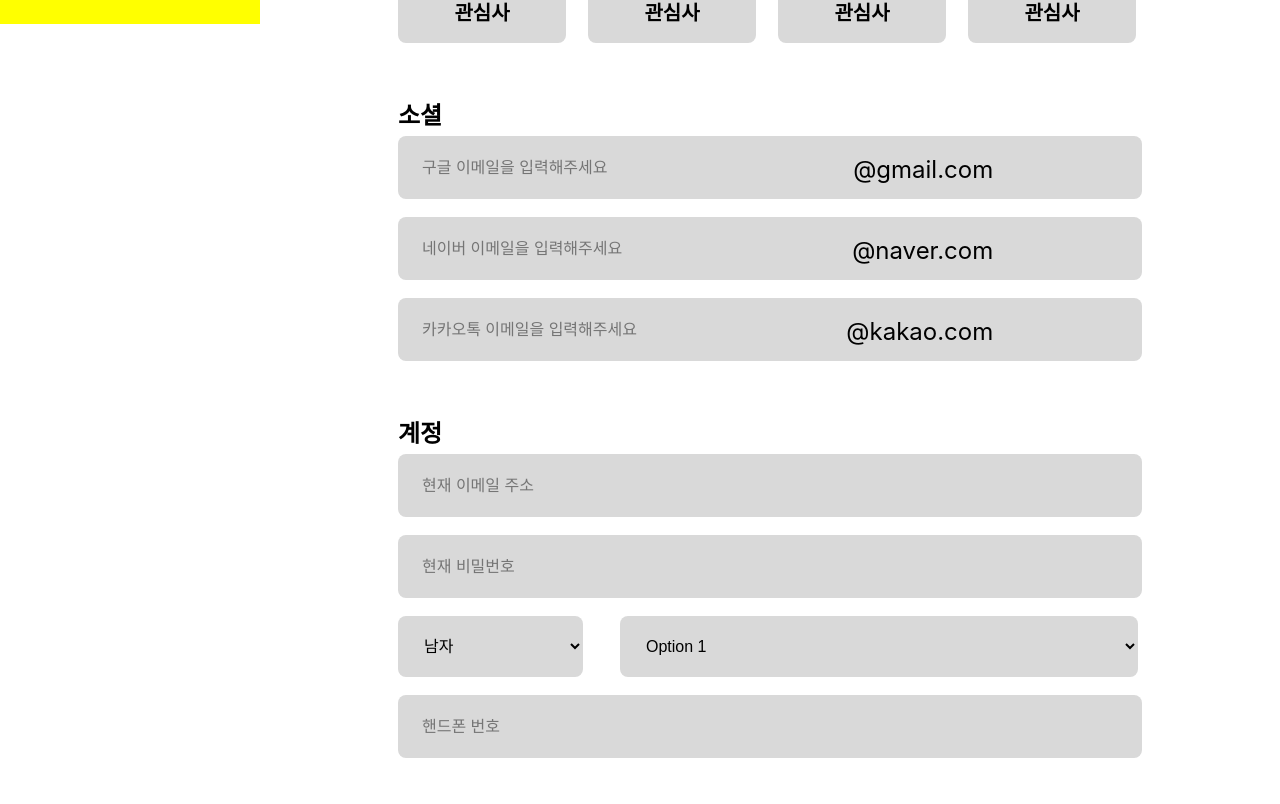
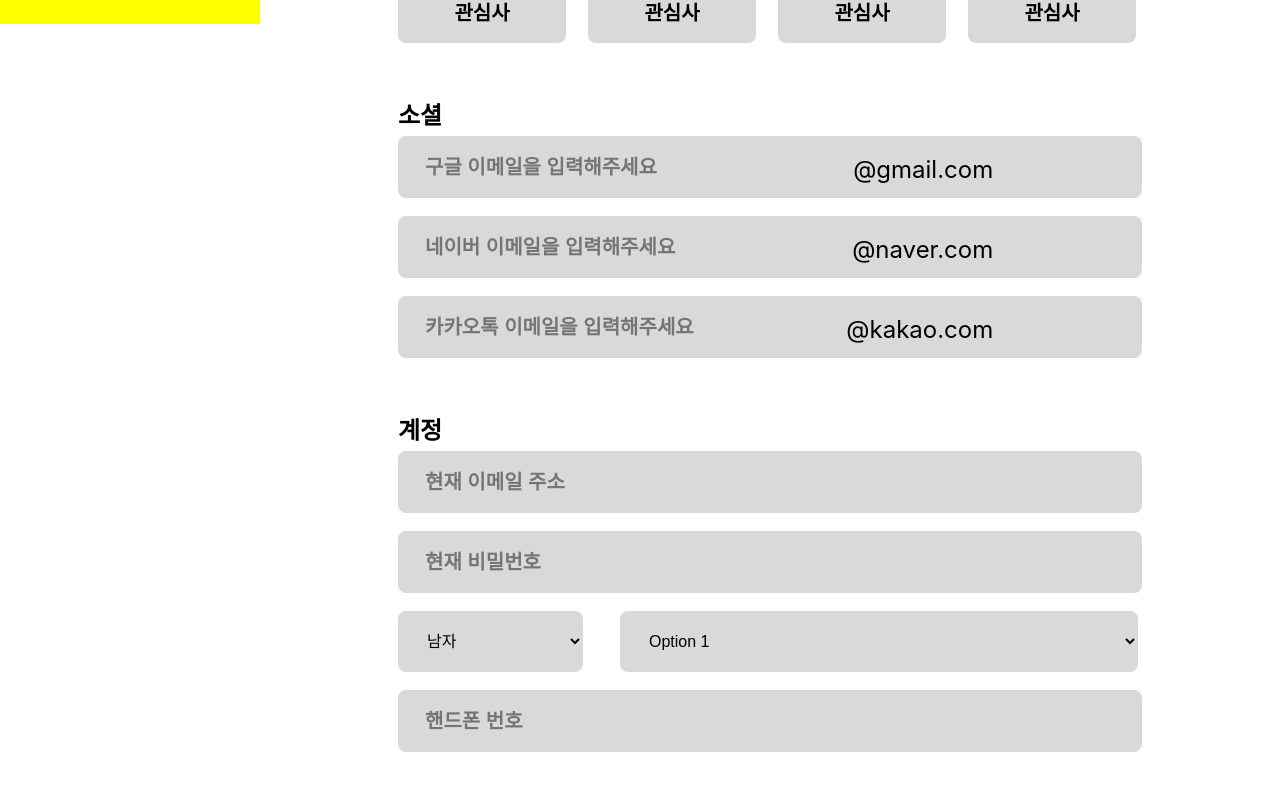
Before and after one commit to PrograMemo-Groom/TeamMemoFlow, a React app: page /setting in a window 1280 px wide. Shown: the part 776-1580 px from the top of the page. Built offline with nearby package versions, Linux system fonts and the light colour scheme.

Commit message:
💄 세팅 페이지 css 속성 순서 변경 및 mixins 활용 순서: 박스 사이징 -> 타이포그래피 -> 배경, 색상 -> 기능  ref: #54

```diff
--- a/src/pages/setting/Setting.module.scss
+++ b/src/pages/setting/Setting.module.scss
@@ -1,19 +1,20 @@
 @import "../../styles/mixins";
 @import "../../styles/variables";
 
-.container{
-  @include flex-center;
-  flex-direction: column;
+.container {
+  @include flex-column-center;
   margin-top: 50px;
-  .bottomItem{
-    display: flex;
-    flex-direction: column;
+
+  .bottomItem {
+    @include flex-column;
     width: 740px;
     gap: 22px;
+    margin-top: 185px;
+
     font-size: $font-size-base;
     font-weight: bold;
-    margin-top: 185px;
-    & > *:last-child{
+
+    & > *:last-child {
       color: #DC1414;
     }
   }
--- a/src/pages/setting/components/Account.module.scss
+++ b/src/pages/setting/components/Account.module.scss
@@ -2,45 +2,43 @@
 @import "../../../styles/mixins";
 
 fieldset {
+  @include flex-column;
   width: 740px;
   margin-top: 61px;
-  display: flex;
-  flex-direction: column;
   gap: 18px;
 
-  legend{
+  legend {
+    margin-bottom: 8px;
+
     font-size: $font-size-header;
     font-weight: 600;
-    margin-bottom: 8px;
   }
 
   .commonInput {
+    @include common-input;
+  }
+
+  form {
+    @include flex-between;
     width: 740px;
-    height: 61px;
-    border-radius: 8px;
-    background: #D9D9D9;
-    text-indent: 22px;
-    font-size: $font-size-base;
+  }
+
+  select {
     border: none;
-  }
-  form{
-    width: 740px;
-    @include flex-between;
-  }
-  select{
-    border: none;
-    background: #D9D9D9;
     border-radius: 8px;
     height: 61px;
+
     font-size: $font-size-base;
-   text-indent: 22px;
+    text-indent: 25px;
+
+    background: #D9D9D9;
   }
 
-  .gender{
+  .gender {
     width: 25%;
   }
-  .birth{
+
+  .birth {
     width: 70%;
   }
-
 }
--- a/src/pages/setting/components/Profile.module.scss
+++ b/src/pages/setting/components/Profile.module.scss
@@ -1,71 +1,74 @@
 @import "../../../styles/mixins";
 @import "../../../styles/variables";
-.container{
-  @include flex-center;
-  flex-direction: column;
 
-  .profileImg{
+.container {
+  @include flex-column-center;
+
+  .profileImg {
     width: $profile-img-size;
     height: $profile-img-size;
+    object-fit: contain;
+    margin-bottom: 19px;
+
     border-radius: 50%;
-    object-fit: contain;
     background: #888888;
-    margin-bottom: 19px;
   }
-  button{
+
+  button {
+    font-size: 20px;
+    font-weight: bold;
+
     border: none;
     background: inherit;
     color: #323232;
-    font-size: 20px;
-    font-weight: bold;
   }
-  form{
+
+  form {
+    @include flex-column-center;
     margin-top: 34px;
-    @include flex-center;
-    flex-direction: column;
   }
-  input{
-    background: #D9D9D9;
-    border:none;
-    text-indent: 25px;
+
+  input {
+    @include common-input;
+  }
+
+  textarea {
+    padding-top: 21px;
+
     font-size: 20px;
     font-weight: 600;
+    text-indent: 25px;
+
+    border: none;
     border-radius: 8px;
+    background: #D9D9D9;
+
+    resize: none;
   }
-  textarea{
-    background: #D9D9D9;
-    border:none;
-    text-indent: 25px;
-    font-size: 20px;
-    font-weight: 600;
-    border-radius: 8px;
-    resize: none;
-    padding-top: 21px ;
-  }
-  .name{
-    width: 740px;
-    height: 60px;
 
-  }
-  .introduction{
+  .introduction {
     width: 740px;
     height: 140px;
     margin-top: 13px;
   }
-  .interestContainer{
+
+  .interestContainer {
     display: flex;
     gap: 22px;
     width: 740px;
     flex-wrap: wrap;
     margin-top: 20px;
+
     font-weight: bold;
     font-size: 20px;
   }
-  .interest{
+
+  .interest {
+    @include flex-center;
     width: 168px;
     height: 60px;
+
     background: #D9D9D9;
     border-radius: 8px;
-    @include flex-center
   }
 }
--- a/src/pages/setting/components/Social.module.scss
+++ b/src/pages/setting/components/Social.module.scss
@@ -1,38 +1,32 @@
 @import "../../../styles/variables";
 @import "../../../styles/mixins";
 
-.container{
+.container {
+  @include flex-column;
   width: 740px;
   margin-top: 61px;
-  display: flex;
-  flex-direction: column;
   gap: 18px;
 
+  .title {
+    margin-bottom: 8px;
 
-
-  .title{
     font-size: $font-size-header;
     font-weight: 600;
-    margin-bottom: 8px;
   }
-  label{
+
+  label {
     position: relative;
   }
-  span{
+
+  span {
     position: absolute;
     top: 22px;
     right: 20%;
+
     font-size: $font-size-header;
-
   }
 
-  input{
-    width: 740px;
-    height: 61px;
-    border-radius: 8px;
-    background: #D9D9D9;
-    text-indent: 22px;
-    font-size: $font-size-base;
-    border: none;
+  input {
+   @include common-input;
   }
 }
```
